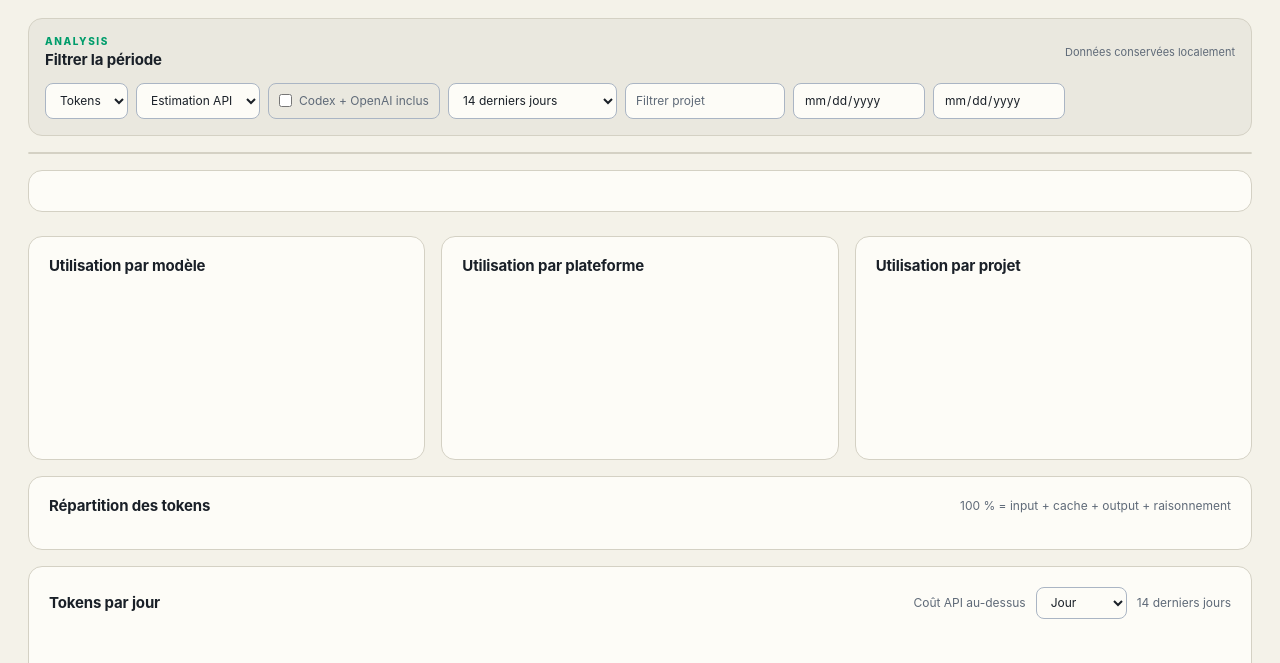
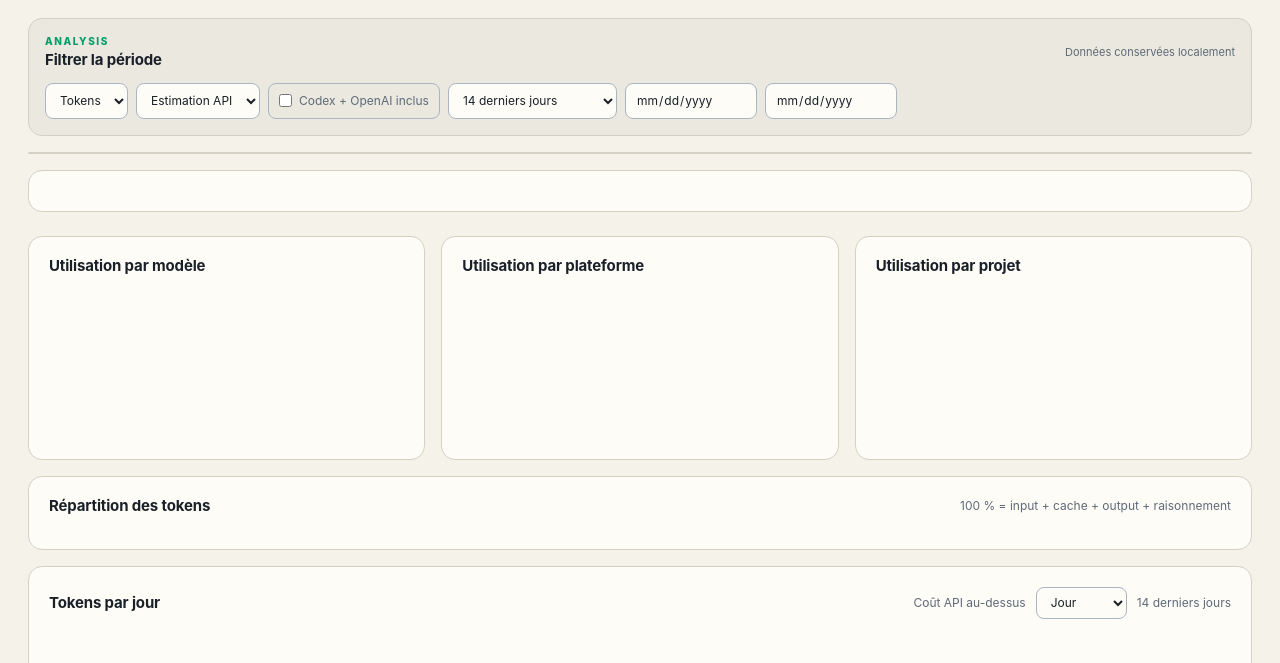
Before and after one commit to Noe-Briffa/token-dashboard, a website: page public/index.html in a window 1280 px wide. Shown: the part 137-800 px from the top of the page. Drawn offline with Linux system fonts and the light colour scheme; no server answers.

Commit message:
feat: periode 7 jours + retrait champ filtre projet

```diff
--- a/public/index.html
+++ b/public/index.html
@@ -4,7 +4,7 @@
 <body>
   <header><div class="brand-lockup"><p class="eyebrow">LOCAL OBSERVABILITY</p><h1>AI Usage Monitor</h1><p id="status">Chargement…</p></div><div class="header-actions"><button id="update" hidden data-tip="Nouvelle version disponible sur GitHub — cliquer pour la télécharger et l'installer">↓ Nouvelle version</button><select id="theme" aria-label="Thème"><option value="system">Système</option><option value="light">Clair</option><option value="dark">Sombre</option></select><button id="refresh">Actualiser</button></div></header>
   <main>
-     <section class="toolbar panel"><div class="toolbar-head"><div><span class="section-kicker">ANALYSIS</span><h2>Filtrer la période</h2></div><span class="toolbar-note">Données conservées localement</span></div><div class="filters"><select id="metric"><option value="total">Tokens</option><option value="cost">Coût</option></select><select id="cost-mode"><option value="api_cost">Estimation API</option><option value="paid_cost">Coût payé</option></select><label class="subscription"><input id="subscription" type="checkbox"> Codex + OpenAI inclus</label><select id="period"><option value="14">14 derniers jours</option><option value="30">30 derniers jours</option><option value="90">90 derniers jours</option><option value="180">180 derniers jours</option><option value="365">365 derniers jours</option><option value="custom">Période personnalisée</option></select><input type="hidden" id="platform"><input type="hidden" id="agent"><input type="hidden" id="model"><input id="project" placeholder="Filtrer projet"><input id="from" type="date" data-tip="Depuis" disabled><input id="to" type="date" data-tip="Jusqu'à" disabled></div></section>
+     <section class="toolbar panel"><div class="toolbar-head"><div><span class="section-kicker">ANALYSIS</span><h2>Filtrer la période</h2></div><span class="toolbar-note">Données conservées localement</span></div><div class="filters"><select id="metric"><option value="total">Tokens</option><option value="cost">Coût</option></select><select id="cost-mode"><option value="api_cost">Estimation API</option><option value="paid_cost">Coût payé</option></select><label class="subscription"><input id="subscription" type="checkbox"> Codex + OpenAI inclus</label><select id="period"><option value="7">7 derniers jours</option><option value="14" selected>14 derniers jours</option><option value="30">30 derniers jours</option><option value="90">90 derniers jours</option><option value="180">180 derniers jours</option><option value="365">365 derniers jours</option><option value="custom">Période personnalisée</option></select><input type="hidden" id="platform"><input type="hidden" id="agent"><input type="hidden" id="model"><input type="hidden" id="project"><input id="from" type="date" data-tip="Depuis" disabled><input id="to" type="date" data-tip="Jusqu'à" disabled></div></section>
     <section class="metrics" id="metrics"></section>
     <section class="limits panel" id="limits" aria-live="polite"></section>
     <section class="donuts"><article class="panel"><div class="panel-head"><h2>Utilisation par modèle</h2></div><div id="model-donut" class="donut-wrap"></div></article><article class="panel"><div class="panel-head"><h2>Utilisation par plateforme</h2></div><div id="platform-donut" class="donut-wrap"></div></article><article class="panel"><div class="panel-head"><h2>Utilisation par projet</h2></div><div id="project-donut" class="donut-wrap"></div></article></section>
```
